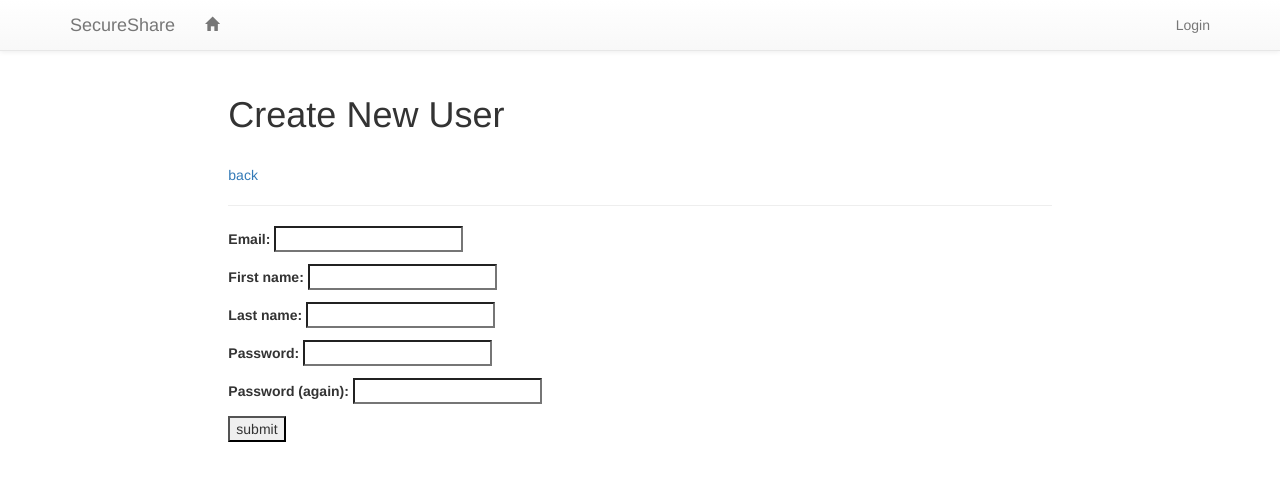
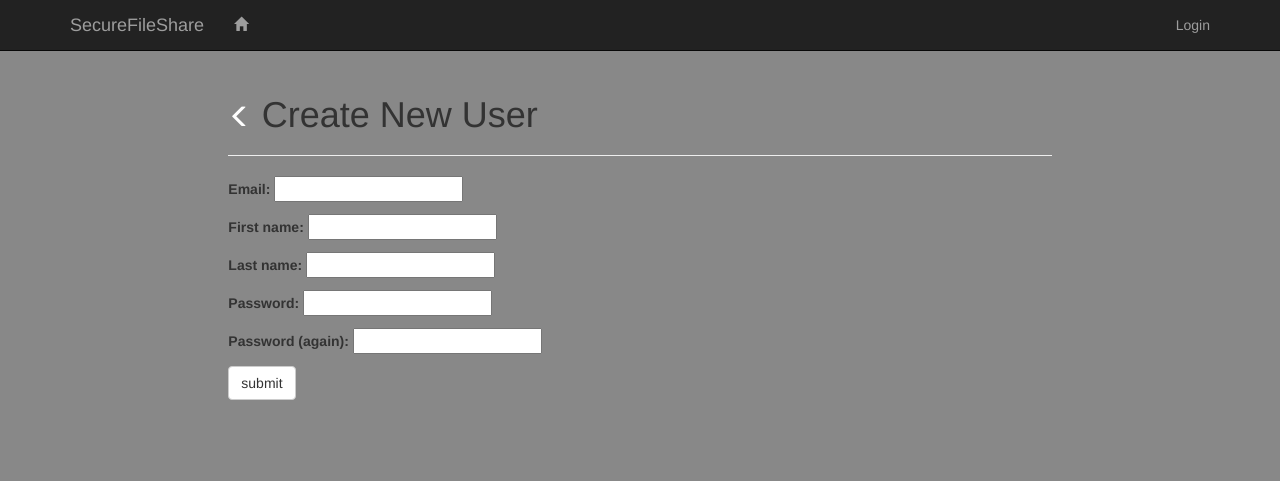
Before and after one commit to dmr5bq/cs3240-f16-team17, a Django app: page /users/register/ in a window 1280 px wide. Shown: the top 481 px of the page. Run offline with Django 3.2, Linux system fonts and the light colour scheme; some libraries are stand-ins or nearby versions.

Commit message:
Updated Styling

```diff
--- a/dev/secureshare/home/templates/home/base.html
+++ b/dev/secureshare/home/templates/home/base.html
@@ -6,23 +6,22 @@
 <script src="https://maxcdn.bootstrapcdn.com/bootstrap/3.3.5/js/bootstrap.min.js"></script>
 <!-- Latest compiled and minified CSS -->
 <link rel="stylesheet" href="https://maxcdn.bootstrapcdn.com/bootstrap/3.3.5/css/bootstrap.min.css">
-<!-- Optional theme -->
-<link rel="stylesheet" href="https://maxcdn.bootstrapcdn.com/bootstrap/3.3.5/css/bootstrap-theme.min.css">
 
 {% block css %}
 {% endblock %}
 
 <head>
-    <title>SecureShare</title>
+    <title>SecureFileShare</title>
     <style>
         body {
             padding-top: 75px;
+            background-color: #888888;
         }
-        * {
-            -webkit-border-radius: 0 !important;
-            -moz-border-radius: 0 !important;
-              border-radius: 0 !important;
-        }
+        /** {*/
+            /*-webkit-border-radius: 0 !important;*/
+            /*-moz-border-radius: 0 !important;*/
+              /*border-radius: 0 !important;*/
+        /*}*/
         .col-centered {
             float: none;
             margin: 0 auto;
@@ -31,7 +30,7 @@
 </head>
     <body>
         <!-- Fixed navbar -->
-        <nav class="navbar navbar-default navbar-fixed-top">
+        <nav class="navbar navbar-inverse navbar-fixed-top">
         <div class="container">
             <div class="navbar-header">
             <button type="button" class="navbar-toggle collapsed" data-toggle="collapse" data-target="#navbar" aria-expanded="false" aria-controls="navbar">
@@ -40,7 +39,7 @@
                 <span class="icon-bar"></span>
                 <span class="icon-bar"></span>
             </button>
-            <a class="navbar-brand" href={% url 'home:home' %}>SecureShare</a>
+            <a class="navbar-brand" href={% url 'home:home' %}>SecureFileShare</a>
             </div>
             <div id="navbar" class="navbar-collapse collapse">
             <ul class="nav navbar-nav">
--- a/dev/secureshare/users/templates/users/general_form.html
+++ b/dev/secureshare/users/templates/users/general_form.html
@@ -2,14 +2,12 @@
 
 {% block content %}
 
-<h1>{{ form_title }}</h1>
-<br>
-<a href={{ form_back }}>back</a>
+<h1><a href={{ form_back }}><small><span class="glyphicon glyphicon-menu-left" style="color:white;"></span></small></a>  {{ form_title }}</h1>
 <hr/>
 <form method='POST' action={{ form_action }} >
     {% csrf_token %}
     {{ form.as_p }}
-    <input type="submit" value="submit" />
+    <input type="submit" class="btn btn-default" value="submit" />
 </form>
 
 {% endblock %}
```
Also changed, not shown: dev/secureshare/users/templates/users/all_users.html (+9 -1 lines), dev/secureshare/users/templates/users/login.html (+17 -16 lines), dev/secureshare/users/templates/users/view_group.html (+17 -2 lines), dev/secureshare/users/templates/users/view_user.html (+7 -4 lines).
